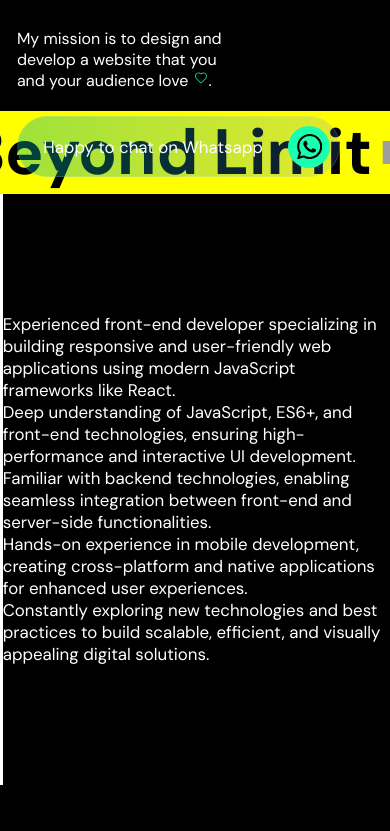
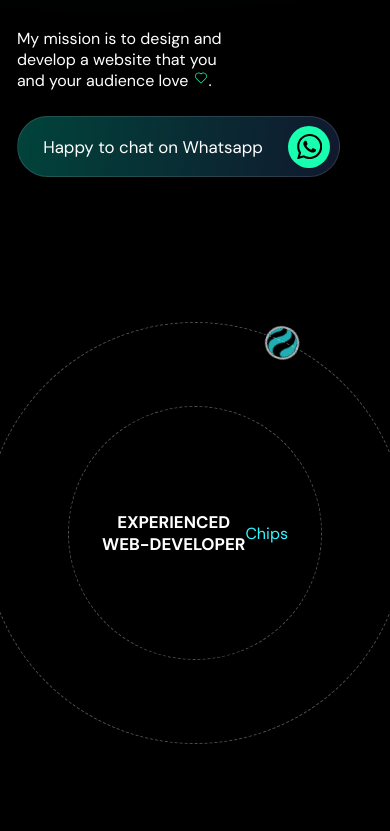
Before and after one commit to krypto7/portfolio_website, a React (Vite) app: page / in a window 390 px wide. Shown: the part 733-1564 px from the top of the page. Before the commit the page ends 1518 px from the top, so only its background shows below. Built offline with nearby package versions, Linux system fonts and the light colour scheme; grey boxes are pictures that could not be loaded.

Commit message:
add craetive section for mobile

```diff
--- a/src/components/CreativeSaection/CreativeSection.jsx
+++ b/src/components/CreativeSaection/CreativeSection.jsx
@@ -8,7 +8,7 @@ import Marquee from "../Marquee/Marquee";
 function CreativeSection() {
   return (
     <div>
-      <div className="creatice_section desktop">
+      <div className="creatice_section">
         <div className="night">
           <h1>
             Experienced <br /> Web-Developer
```
